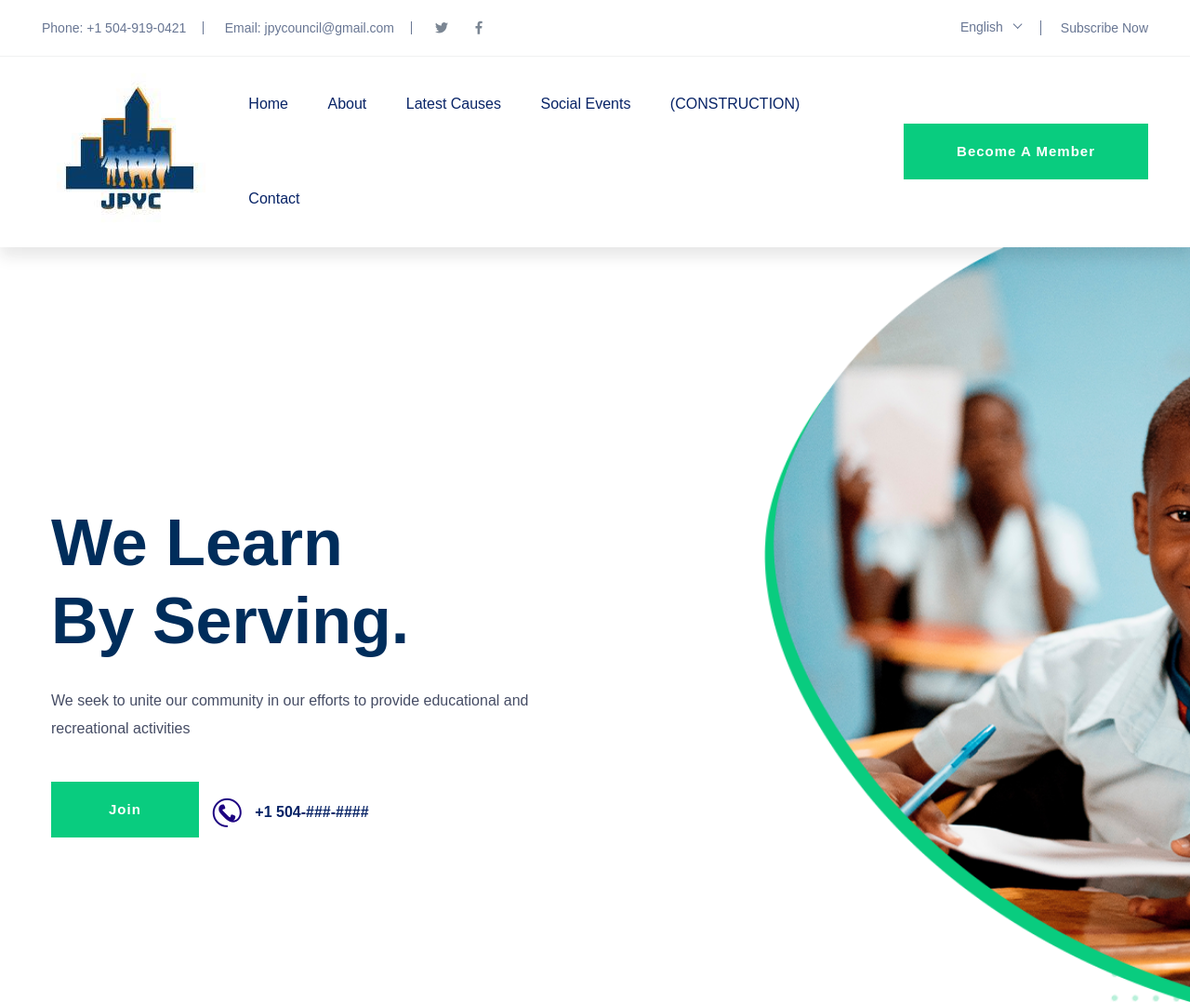
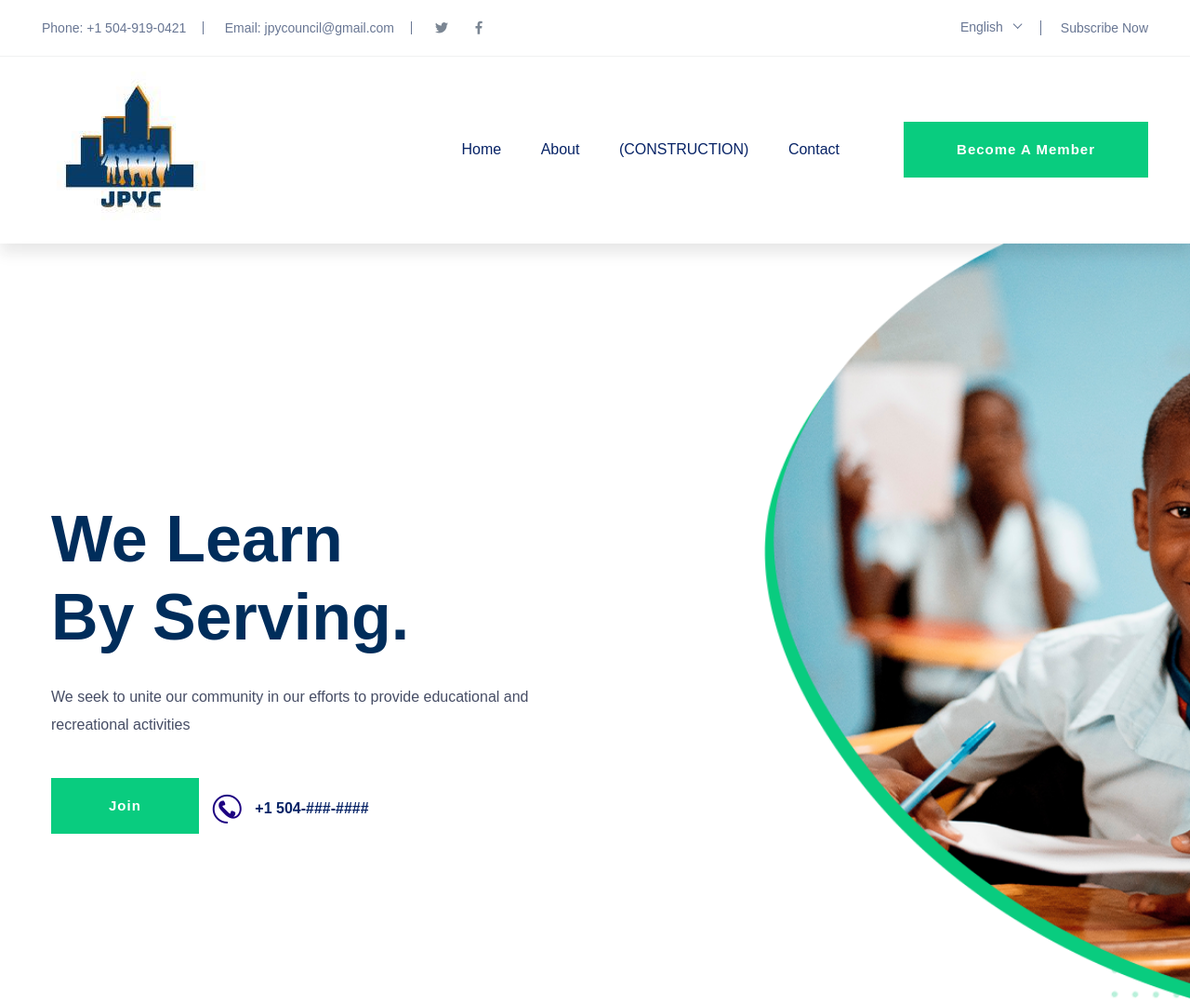
Before and after one commit to Hackathon-2020-Summer-Hack-Team/JYPC-Web, a plain HTML site: page index.html in a window 1280 px wide. Shown: the top 1078 px of the page at 93% size. Drawn offline with Linux system fonts and the light colour scheme.

Commit message:
Update index.html

```diff
--- a/index.html
+++ b/index.html
@@ -107,8 +107,7 @@
                                             <ul id="navigation">
                                                 <li><a href="index.html">Home</a></li>
                                                 <li><a href="about.html">About</a></li>
-                                                <li><a href="program.html">latest causes</a></li>
-                                                <li><a href="events.html">social events </a></li>
+
                                                 <li style="color: #777;"><a href="blog.html">(CONSTRUCTION)</a>
                                                     <ul class="submenu">
                                                         <li><a href="blog.html">Blog</a></li>
```
